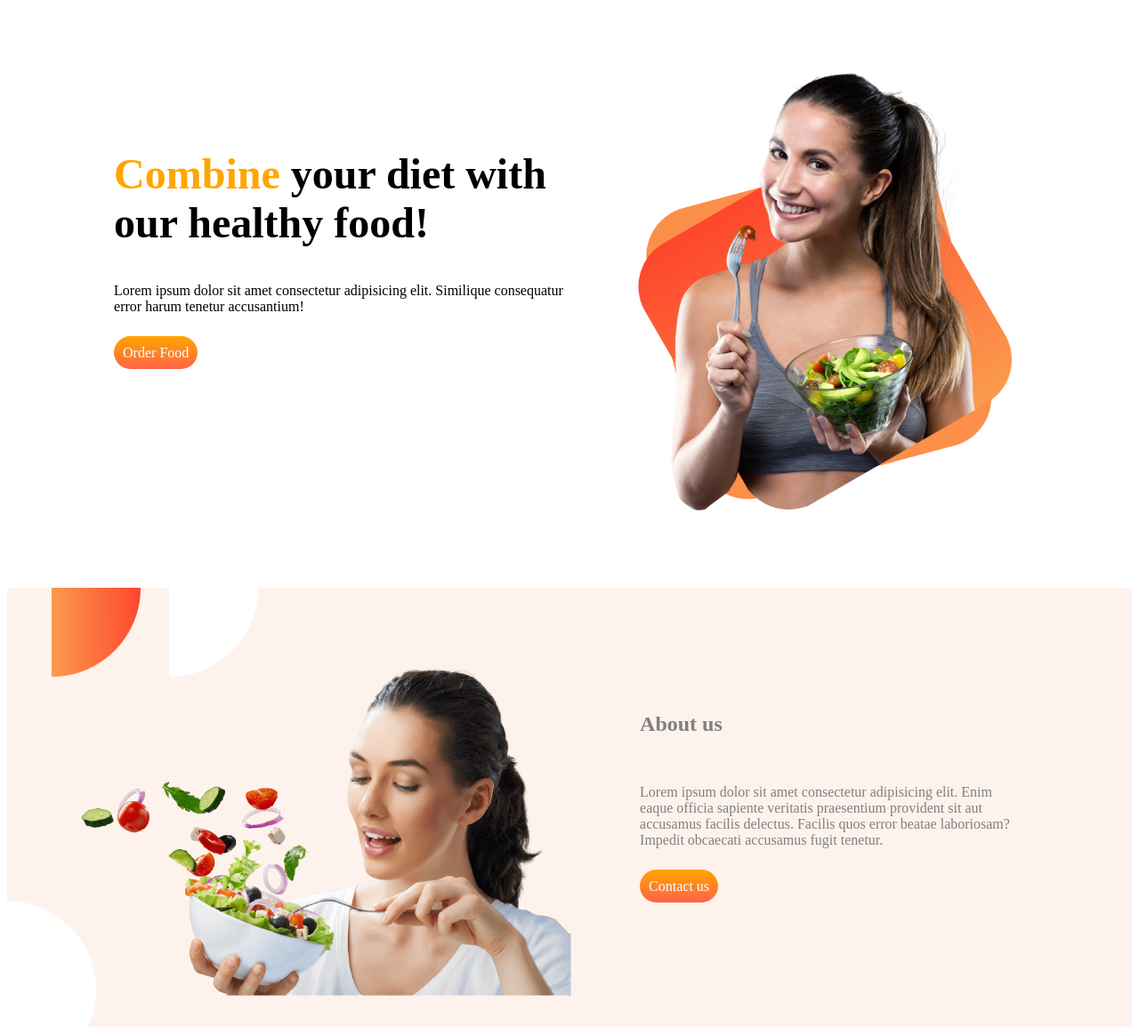
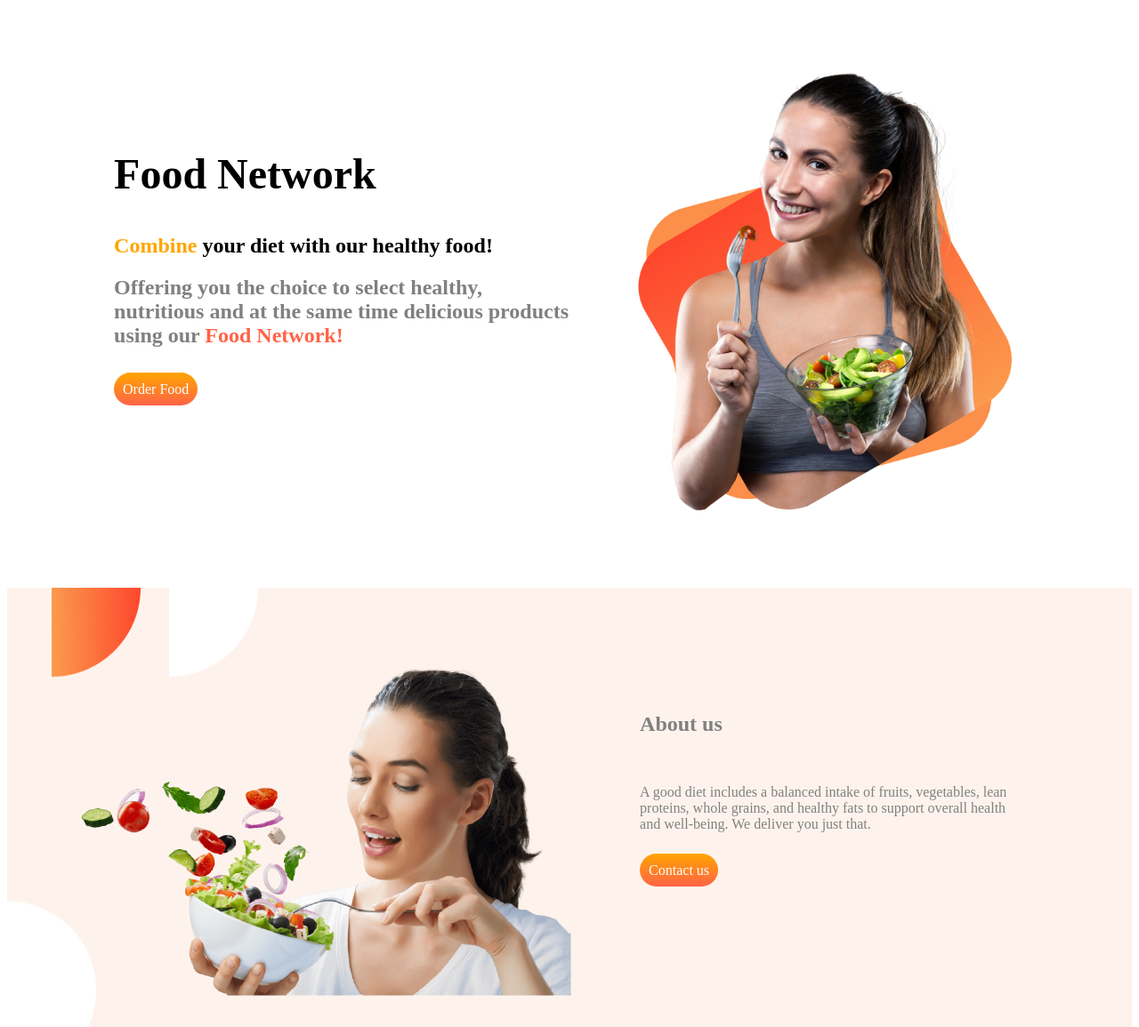
Before and after one commit to Barshonwebdev/healthy-food, a plain HTML site: page index.html in a window 1280 px wide. Shown: the top 1155 px of the page at 89% size. Drawn offline with Linux system fonts and the light colour scheme.

Commit message:
corrected

```diff
--- a/index.html
+++ b/index.html
@@ -10,8 +10,9 @@
 <body>
     <section class="top-section">
         <div class="half-width header-text">
-            <h1 style="font-size: 3rem;"> <span style="color: orange;"> Combine </span> your diet with our healthy food!</h1>
-            <p>Lorem ipsum dolor sit amet consectetur adipisicing elit. Similique consequatur error harum tenetur accusantium!</p>
+            <h1 style="font-size: 3rem;">Food Network</h1>
+            <h1> <span style="color: orange;"> Combine </span> your diet with our healthy food!</h1>
+            <h2 style="color: gray;">Offering you the choice to select healthy, nutritious and at the same time delicious products using our <span style="color: tomato;">Food Network!</span></h2>
             <br>
             <a class="button" href="">Order Food</a>
         </div>
@@ -26,7 +27,8 @@
         <div class="mid-text">
             <h1>About us</h1>
             <br>
-            <p>Lorem ipsum dolor sit amet consectetur adipisicing elit. Enim eaque officia sapiente veritatis praesentium provident sit aut accusamus facilis delectus. Facilis quos error beatae laboriosam? Impedit obcaecati accusamus fugit tenetur.</p>
+            <p>A good diet includes a balanced intake of fruits, vegetables, lean proteins, whole grains, and healthy fats to support
+            overall health and well-being. We deliver you just that.</p>
             <br>
             <a class="button" href="">Contact us</a>
         </div>
```
